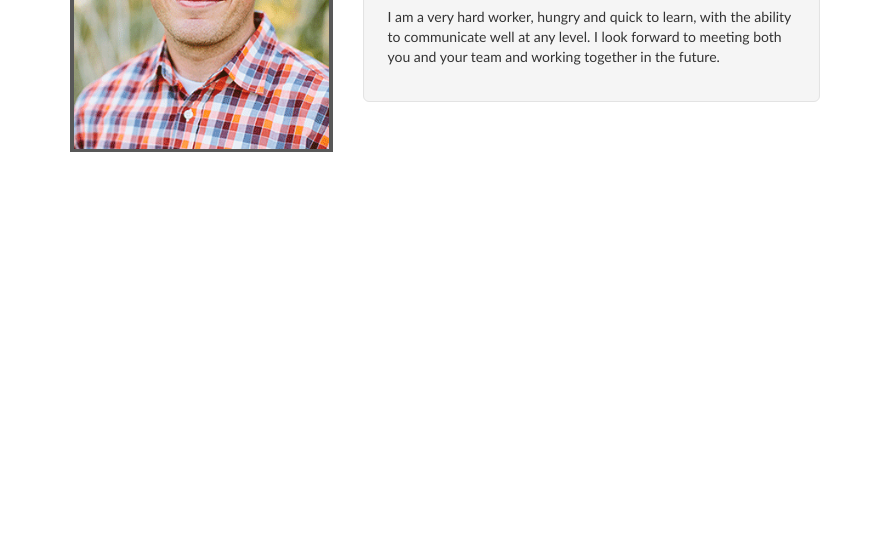
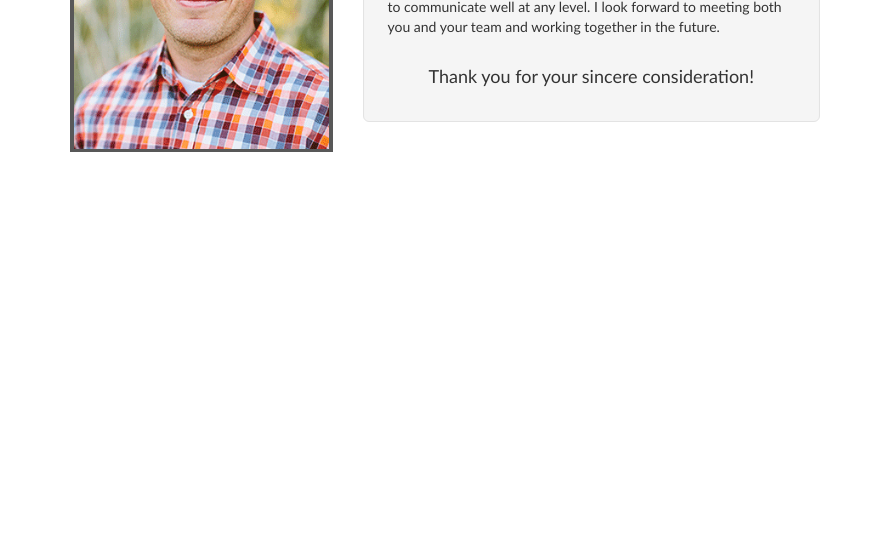
Before and after one commit to GutzC/personal-site, a website: page Public/index.html at #/home in a window 1280 px wide. Shown: the part 240-800 px from the top of the page, without its empty margins (195-1082 px from the left). Drawn offline with nearby package versions, Linux system fonts and the light colour scheme; some packages are replaced by stand-ins of ours.

Commit message:
Updated styling on Home view.

```diff
--- a/Public/style/main.css
+++ b/Public/style/main.css
@@ -62,6 +62,10 @@ ul.menu-main-menu {
     height: auto;
     background-color: #585858;
     padding: 0.25em;
+}
+
+.buffer {
+    margin: 30px 0;
 }
 
 /*ABOUT View*/
--- a/Public/views/home.html
+++ b/Public/views/home.html
@@ -7,8 +7,8 @@
         --><div class="col-md-5 vcenter"><!--
             --><div class="well well-lg">
                 <h2>My name is Camden Gutzman...</h2>
-                <h4 class="text-center">Thank you for your sincere consideration!</h4>
-                <p>I am a very hard worker, hungry and quick to learn, with the ability to communicate well at any level. I look forward to meeting both you and your team and working together in the future.</p>
+                <p class="buffer">I am a very hard worker, hungry and quick to learn, with the ability to communicate well at any level. I look forward to meeting both you and your team and working together in the future.</p>
+        <h4 class="text-center">Thank you for your sincere consideration!</h4>
             </div>
         </div>
     </div>
```
